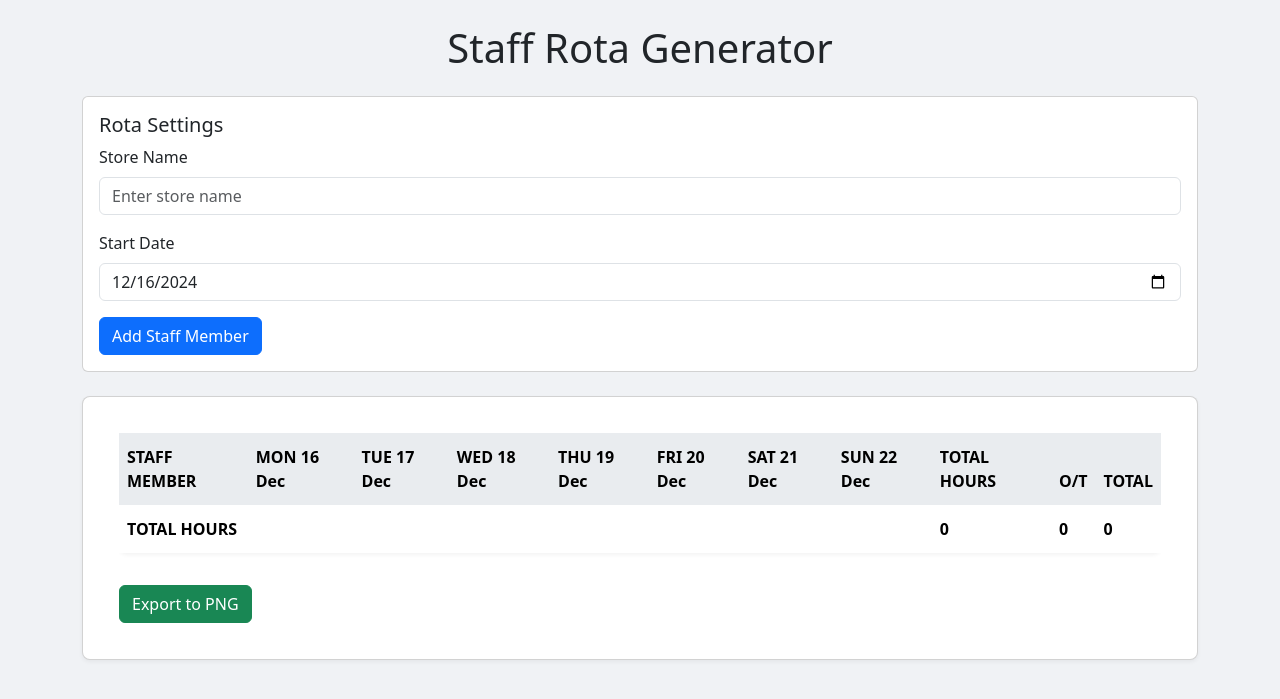
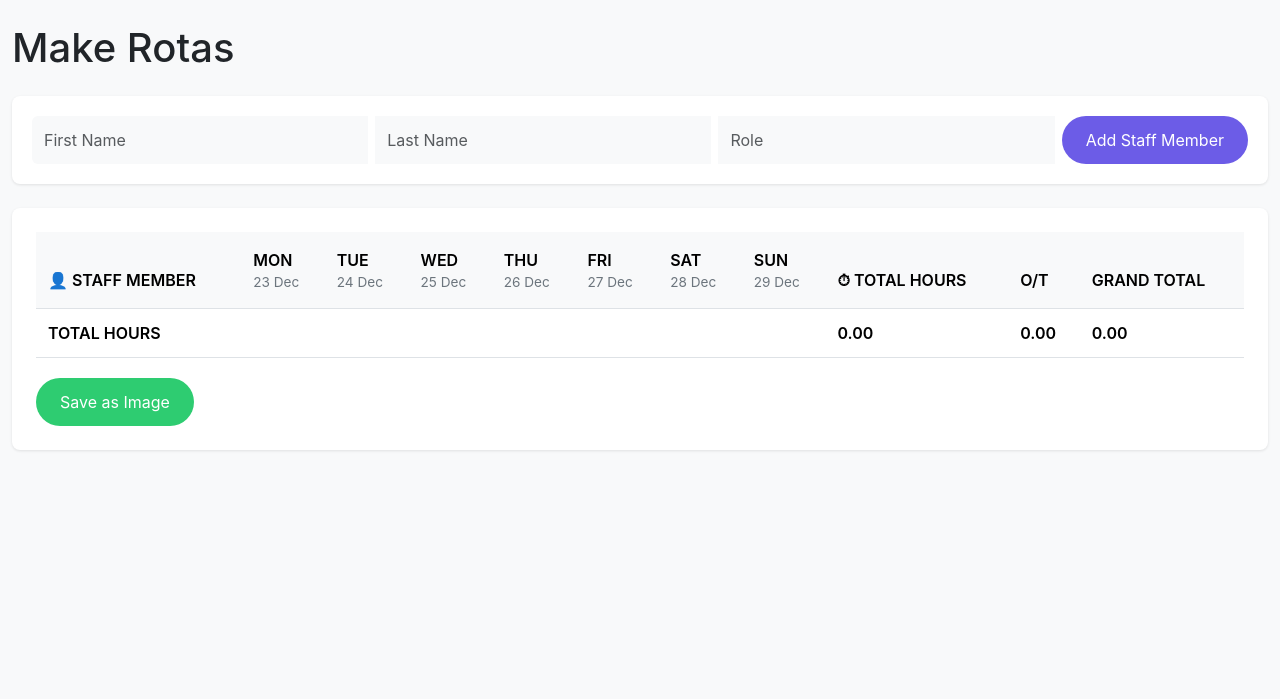
Before and after one commit to sebs-bebs/make-rotas, a Flask app: page / in a window 1280 px wide. Shown: the top 699 px of the page. Run offline with Flask 3, Linux system fonts and the light colour scheme; some libraries are stand-ins or nearby versions.

Commit message:
UI improvements: modernized design, rounded buttons, improved staff management

```diff
--- a/static/script.js
+++ b/static/script.js
@@ -1,122 +1,144 @@
-// Initialize dates when page loads
+// Initialize event listeners
 document.addEventListener('DOMContentLoaded', function() {
-    fetch('/api/default-dates')
-        .then(response => response.json())
-        .then(dates => {
-            document.getElementById('startDate').value = dates[0];
-            updateDateHeaders(dates[0]);
-        });
+    // Initialize event listeners
+    document.getElementById('addStaffBtn').addEventListener('click', addStaffMember);
+    updateDateHeaders();
 });
 
-function updateDateHeaders(startDate) {
-    const date = new Date(startDate);
+function updateDateHeaders() {
     const days = ['MON', 'TUE', 'WED', 'THU', 'FRI', 'SAT', 'SUN'];
-    const headers = document.querySelectorAll('thead th');
+    const months = ['Jan', 'Feb', 'Mar', 'Apr', 'May', 'Jun', 'Jul', 'Aug', 'Sep', 'Oct', 'Nov', 'Dec'];
 
-    for (let i = 1; i <= 7; i++) {
-        const currentDate = new Date(date);
-        currentDate.setDate(date.getDate() + i - 1);
-        const dateStr = currentDate.toLocaleDateString('en-GB', {
-            day: '2-digit',
-            month: 'short'
-        });
-        headers[i].textContent = `${days[i-1]}\n${dateStr}`;
-    }
+    const today = new Date();
+    const monday = new Date(today);
+    monday.setDate(monday.getDate() - monday.getDay() + 1);
+
+    const dateLabels = document.querySelectorAll('.date-label');
+    dateLabels.forEach((label, index) => {
+        const date = new Date(monday);
+        date.setDate(monday.getDate() + index);
+        label.textContent = `${date.getDate()} ${months[date.getMonth()]}`;
+    });
 }
 
 function addStaffMember() {
-    const tbody = document.getElementById('rotaBody');
+    const firstName = document.getElementById('firstName').value.trim();
+    const lastName = document.getElementById('lastName').value.trim();
+    const role = document.getElementById('role').value.trim();
+
+    if (!firstName || !lastName || !role) {
+        alert('Please fill in all fields');
+        return;
+    }
+
+    const tableBody = document.getElementById('rotaTableBody');
     const row = document.createElement('tr');
     row.className = 'staff-row';
 
     // Staff name cell
     const nameCell = document.createElement('td');
-    const nameInput = document.createElement('input');
-    nameInput.type = 'text';
-    nameInput.className = 'form-control staff-name';
-    nameInput.placeholder = 'Name';
-    nameCell.appendChild(nameInput);
+    nameCell.innerHTML = `
+        <div class="staff-tag">
+            ${firstName} ${lastName}
+            <button class="remove-btn" onclick="removeStaffMember(this)">×</button>
+        </div>
+        <small class="text-muted d-block">${role}</small>
+    `;
+
     row.appendChild(nameCell);
 
-    // Days cells
+    // Add shift cells for each day
     for (let i = 0; i < 7; i++) {
         const cell = document.createElement('td');
         const input = document.createElement('input');
         input.type = 'text';
-        input.className = 'form-control shift-input';
-        input.placeholder = '00:00-00:00';
-        input.addEventListener('change', () => calculateHours(row));
+        input.className = 'shift-input';
+        input.placeholder = 'OFF';
+        input.addEventListener('change', updateTotals);
         cell.appendChild(input);
         row.appendChild(cell);
     }
 
-    // Total hours cells
-    for (let i = 0; i < 3; i++) {
-        const cell = document.createElement('td');
-        cell.className = i === 0 ? 'total-hours' : i === 1 ? 'overtime' : 'final-total';
-        cell.textContent = '0';
-        row.appendChild(cell);
-    }
+    // Add total hours, O/T, and grand total cells
+    const totalHoursCell = document.createElement('td');
+    totalHoursCell.className = 'total-hours';
+    totalHoursCell.textContent = '0.00';
 
-    tbody.appendChild(row);
-    updateTotals();
+    const otCell = document.createElement('td');
+    otCell.className = 'ot-hours';
+    otCell.textContent = '0.00';
+
+    const grandTotalCell = document.createElement('td');
+    grandTotalCell.className = 'grand-total';
+    grandTotalCell.textContent = '0.00';
+
+    row.appendChild(totalHoursCell);
+    row.appendChild(otCell);
+    row.appendChild(grandTotalCell);
+
+    tableBody.appendChild(row);
+
+    // Clear input fields
+    document.getElementById('firstName').value = '';
+    document.getElementById('lastName').value = '';
+    document.getElementById('role').value = '';
 }
 
-function calculateHours(row) {
-    let totalHours = 0;
-    const shiftInputs = row.querySelectorAll('.shift-input');
-
-    shiftInputs.forEach(input => {
-        const shift = input.value;
-        if (shift) {
-            const [start, end] = shift.split('-');
-            if (start && end) {
-                const [startHour, startMin] = start.split(':').map(Number);
-                const [endHour, endMin] = end.split(':').map(Number);
-                let hours = endHour - startHour + (endMin - startMin) / 60;
-                if (hours < 0) hours += 24;
-                totalHours += hours;
-            }
-        }
-    });
-
-    const totalCell = row.querySelector('.total-hours');
-    const overtimeCell = row.querySelector('.overtime');
-    const finalTotalCell = row.querySelector('.final-total');
-
-    totalCell.textContent = totalHours.toFixed(1);
-
-    // Calculate overtime (hours over 40)
-    const overtime = Math.max(0, totalHours - 40);
-    overtimeCell.textContent = overtime.toFixed(1);
-
-    // Calculate final total
-    finalTotalCell.textContent = totalHours.toFixed(1);
-
+function removeStaffMember(button) {
+    const row = button.closest('tr');
+    row.remove();
     updateTotals();
 }
 
 function updateTotals() {
-    let grandTotal = 0;
-    let overtimeTotal = 0;
+    const rows = document.querySelectorAll('.staff-row');
+    let weeklyTotal = 0;
+    let otTotal = 0;
 
-    document.querySelectorAll('.staff-row').forEach(row => {
-        grandTotal += parseFloat(row.querySelector('.total-hours').textContent) || 0;
-        overtimeTotal += parseFloat(row.querySelector('.overtime').textContent) || 0;
+    rows.forEach(row => {
+        let rowTotal = 0;
+        const inputs = row.querySelectorAll('.shift-input');
+
+        inputs.forEach(input => {
+            const hours = parseShiftHours(input.value);
+            rowTotal += hours;
+        });
+
+        const ot = rowTotal > 40 ? rowTotal - 40 : 0;
+        weeklyTotal += rowTotal;
+        otTotal += ot;
+
+        row.querySelector('.total-hours').textContent = rowTotal.toFixed(2);
+        row.querySelector('.ot-hours').textContent = ot.toFixed(2);
+        row.querySelector('.grand-total').textContent = rowTotal.toFixed(2);
     });
 
-    document.getElementById('grandTotal').textContent = grandTotal.toFixed(1);
-    document.getElementById('overtimeTotal').textContent = overtimeTotal.toFixed(1);
-    document.getElementById('finalTotal').textContent = (grandTotal).toFixed(1);
+    // Update footer totals
+    document.querySelector('tfoot .total-hours').textContent = weeklyTotal.toFixed(2);
+    document.querySelector('tfoot .total-ot').textContent = otTotal.toFixed(2);
+    document.querySelector('tfoot .grand-total').textContent = weeklyTotal.toFixed(2);
 }
 
-function exportToPNG() {
-    const storeName = document.getElementById('storeName').value || 'STAFF ROTA';
-    document.querySelector('h1').textContent = `STAFF ROTA - ${storeName}`;
+function parseShiftHours(shiftText) {
+    if (!shiftText || shiftText.toLowerCase() === 'off') return 0;
 
+    const times = shiftText.split('-');
+    if (times.length !== 2) return 0;
+
+    const [start, end] = times.map(time => {
+        const [hours, minutes] = time.split(':').map(Number);
+        return hours + (minutes || 0) / 60;
+    });
+
+    let hours = end - start;
+    if (hours < 0) hours += 24;
+    return hours;
+}
+
+function saveAsImage() {
     html2canvas(document.getElementById('rotaContainer')).then(canvas => {
         const link = document.createElement('a');
-        link.download = `${storeName.toLowerCase().replace(/\s+/g, '-')}-rota.png`;
+        link.download = 'rota.png';
         link.href = canvas.toDataURL('image/png');
         link.click();
     });
--- a/static/style.css
+++ b/static/style.css
@@ -1,66 +1,126 @@
 body {
-    background-color: #f0f2f5;
+    background-color: #f8f9fa;
+    color: #212529;
+    font-family: -apple-system, BlinkMacSystemFont, "Segoe UI", Roboto, "Helvetica Neue", Arial, sans-serif;
+}
+
+.container {
+    max-width: 1400px;
+}
+
+/* Staff Input Section */
+.staff-input-section {
+    background: white;
+    padding: 20px;
+    border-radius: 8px;
+    box-shadow: 0 1px 3px rgba(0,0,0,0.1);
+}
+
+.input-group input {
+    margin-right: 8px;
+    background-color: #f8f9fa;
+    border: none;
+    padding: 12px;
+}
+
+.input-group .btn-primary {
+    background-color: #6c5ce7;
+    border: none;
+    padding: 12px 24px;
+    border-radius: 50px;
+}
+
+/* Rota Table */
+#rotaContainer {
+    background-color: white;
+    padding: 24px;
+    border-radius: 8px;
+    box-shadow: 0 1px 3px rgba(0,0,0,0.1);
 }
 
 .table {
-    background-color: white;
-    box-shadow: 0 2px 4px rgba(0,0,0,0.05);
-    border-radius: 8px;
-    border-collapse: separate;
-    border-spacing: 0;
+    margin-bottom: 20px;
 }
 
 .table th {
-    background-color: #e9ecef;
-    border: none;
-    padding: 12px 8px;
+    background-color: #f8f9fa;
+    font-weight: 600;
+    padding: 16px 12px;
+    white-space: nowrap;
 }
 
 .table td {
+    padding: 12px;
     vertical-align: middle;
-    border: none;
-    padding: 12px 8px;
+}
+
+.date-label {
+    display: block;
+    font-size: 0.85em;
+    color: #6c757d;
+    font-weight: normal;
 }
 
 .shift-input {
-    width: 100px;
+    width: 100%;
     background-color: #f8f9fa;
     border: none;
     border-radius: 4px;
-    padding: 6px;
+    padding: 8px;
+    text-align: center;
 }
 
-#rotaContainer {
-    background-color: white;
-    padding: 20px;
-    margin-bottom: 20px;
-    border-radius: 8px;
-    box-shadow: 0 2px 4px rgba(0,0,0,0.05);
+.total-row {
+    background-color: #f8f9fa;
+    font-weight: 600;
 }
 
-.staff-row td input {
-    width: 100%;
+.save-btn {
+    background-color: #2ecc71;
     border: none;
-    background-color: #f8f9fa;
-    border-radius: 4px;
-    padding: 6px;
+    padding: 12px 24px;
+    border-radius: 50px;
 }
 
-.staff-row:hover {
-    background-color: #f8f9fa;
+/* Staff Member Tags */
+.staff-tag {
+    display: inline-flex;
+    align-items: center;
+    background-color: #f0f0ff;
+    padding: 4px 12px;
+    border-radius: 16px;
+    margin: 4px;
 }
 
-.staff-name {
-    font-weight: bold;
+.staff-tag .remove-btn {
+    background: none;
+    border: none;
+    color: #6c757d;
+    margin-left: 8px;
+    cursor: pointer;
 }
 
-tfoot tr td {
-    font-weight: bold;
-    background-color: #e9ecef;
+/* Buttons */
+.btn {
+    border-radius: 50px !important;
+}
+
+/* Responsive Design */
+@media (max-width: 1200px) {
+    .table {
+        display: block;
+        overflow-x: auto;
+    }
 }
 
 @media print {
     .no-print {
         display: none;
     }
+    body {
+        background-color: white;
+    }
+    #rotaContainer {
+        box-shadow: none;
+    }
 }
--- a/templates/index.html
+++ b/templates/index.html
@@ -3,73 +3,57 @@
 <head>
     <meta charset="UTF-8">
     <meta name="viewport" content="width=device-width, initial-scale=1.0">
-    <title>Staff Rota Generator</title>
+    <title>Make Rotas</title>
     <link href="https://cdn.jsdelivr.net/npm/bootstrap@5.3.2/dist/css/bootstrap.min.css" rel="stylesheet">
     <link rel="stylesheet" href="{{ url_for('static', filename='style.css') }}">
 </head>
 <body>
     <div class="container mt-4">
-        <h1 class="text-center mb-4">Staff Rota Generator</h1>
+        <h1 class="mb-4">Make Rotas</h1>
 
-        <div class="row mb-4">
-            <div class="col">
-                <div class="card">
-                    <div class="card-body">
-                        <h5 class="card-title">Rota Settings</h5>
-                        <div class="mb-3">
-                            <label for="storeName" class="form-label">Store Name</label>
-                            <input type="text" class="form-control" id="storeName" placeholder="Enter store name">
-                        </div>
-                        <div class="mb-3">
-                            <label for="startDate" class="form-label">Start Date</label>
-                            <input type="date" class="form-control" id="startDate">
-                        </div>
-                        <button class="btn btn-primary" onclick="addStaffMember()">Add Staff Member</button>
-                    </div>
-                </div>
+        <!-- Staff Input Form -->
+        <div class="staff-input-section mb-4">
+            <div class="input-group">
+                <input type="text" class="form-control" id="firstName" placeholder="First Name">
+                <input type="text" class="form-control" id="lastName" placeholder="Last Name">
+                <input type="text" class="form-control" id="role" placeholder="Role">
+                <button class="btn btn-primary" id="addStaffBtn">Add Staff Member</button>
             </div>
         </div>
 
-        <div class="row">
-            <div class="col">
-                <div id="rotaContainer" class="card">
-                    <div class="card-body">
-                        <div id="rotaTable" class="table-responsive">
-                            <table class="table table-bordered">
+        <!-- Rota Table -->
+        <div id="rotaContainer">
+            <table class="table">
                 <thead>
                     <tr>
-                                        <th>STAFF MEMBER</th>
-                                        <th>MON</th>
-                                        <th>TUE</th>
-                                        <th>WED</th>
-                                        <th>THU</th>
-                                        <th>FRI</th>
-                                        <th>SAT</th>
-                                        <th>SUN</th>
-                                        <th>TOTAL HOURS</th>
+                        <th>👤 STAFF MEMBER</th>
+                        <th>MON <span class="date-label">16 Dec</span></th>
+                        <th>TUE <span class="date-label">17 Dec</span></th>
+                        <th>WED <span class="date-label">18 Dec</span></th>
+                        <th>THU <span class="date-label">19 Dec</span></th>
+                        <th>FRI <span class="date-label">20 Dec</span></th>
+                        <th>SAT <span class="date-label">21 Dec</span></th>
+                        <th>SUN <span class="date-label">22 Dec</span></th>
+                        <th>⏱ TOTAL HOURS</th>
                         <th>O/T</th>
-                                        <th>TOTAL</th>
+                        <th>GRAND TOTAL</th>
                     </tr>
                 </thead>
-                                <tbody id="rotaBody">
+                <tbody id="rotaTableBody">
                 </tbody>
                 <tfoot>
-                                    <tr>
-                                        <td colspan="8">TOTAL HOURS</td>
-                                        <td id="grandTotal">0</td>
-                                        <td id="overtimeTotal">0</td>
-                                        <td id="finalTotal">0</td>
+                    <tr class="total-row">
+                        <td>TOTAL HOURS</td>
+                        <td colspan="7"></td>
+                        <td class="total-hours">0.00</td>
+                        <td class="total-ot">0.00</td>
+                        <td class="grand-total">0.00</td>
                     </tr>
                 </tfoot>
             </table>
-                        </div>
-                        <button class="btn btn-success mt-3" onclick="exportToPNG()">Export to PNG</button>
+            <button class="btn btn-success save-btn" onclick="saveAsImage()">Save as Image</button>
         </div>
     </div>
-            </div>
-        </div>
-    </div>
-
     <script src="https://cdn.jsdelivr.net/npm/bootstrap@5.3.2/dist/js/bootstrap.bundle.min.js"></script>
     <script src="https://html2canvas.hertzen.com/dist/html2canvas.min.js"></script>
     <script src="{{ url_for('static', filename='script.js') }}"></script>
```
Also changed, not shown: example/Make Rotas UI.png (added). Lines whose indentation alone changed are shown as unchanged.
